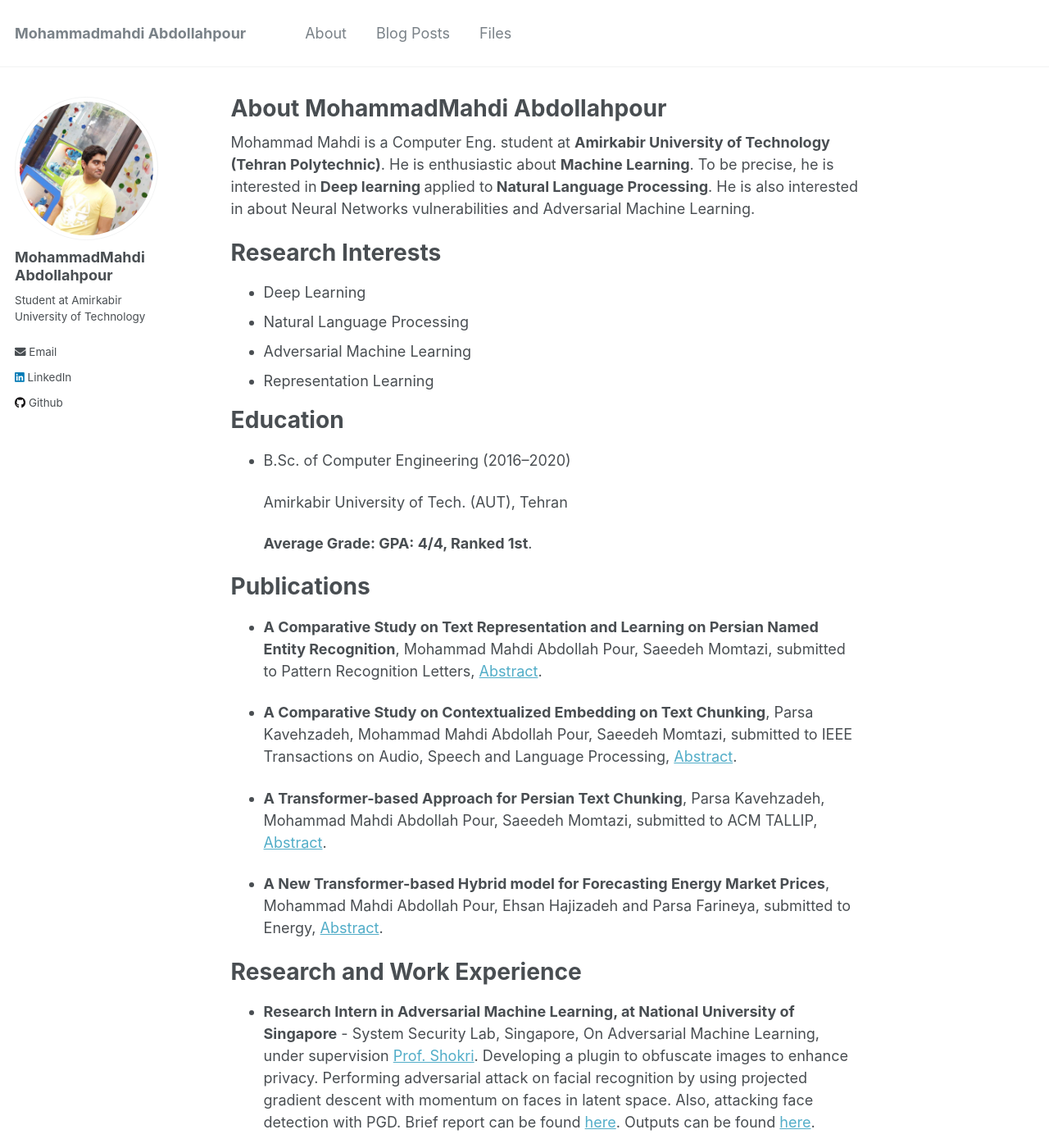
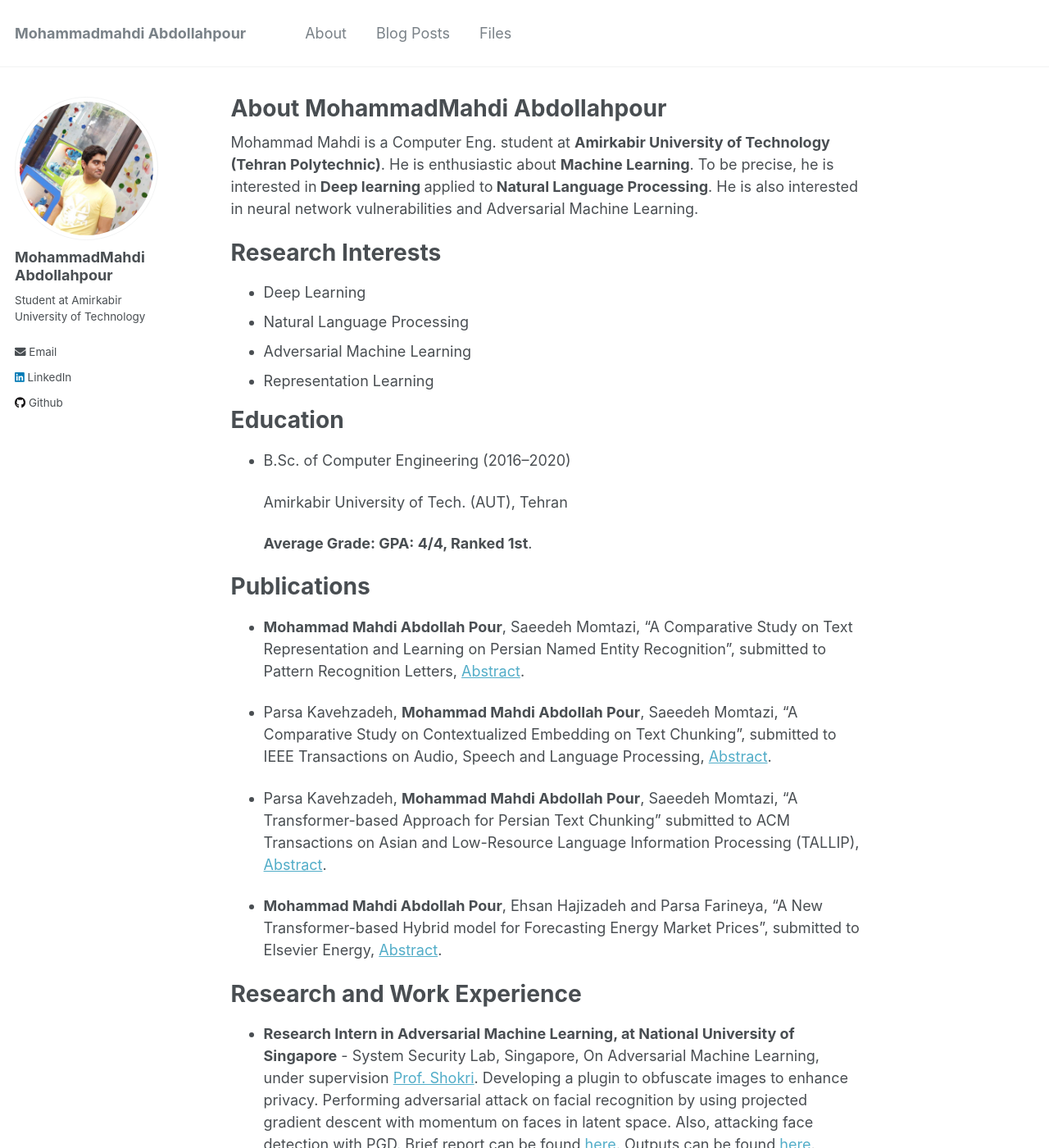
Before and after one commit to mahdiabdollahpour/mahdiabdollahpour.github.io, a Jekyll site: the page built from _pages/about.md, in a window 1280 px wide and 1400 px high. Shown: the whole window at 82% size. Built offline with Jekyll 4.4.1, drawn with Linux system fonts in a browser that asks for light colours.

Commit message:
Update about.md

```diff
--- a/_pages/about.md
+++ b/_pages/about.md
@@ -8,7 +8,7 @@ redirect_from:
   - /about.html
 ---
 
-Mohammad Mahdi is a Computer Eng. student at <Strong>Amirkabir University of Technology (Tehran Polytechnic)</Strong>. He is enthusiastic about <Strong>Machine Learning</Strong>. To be precise, he is interested in<Strong> Deep learning </Strong>applied to<Strong> Natural Language Processing</Strong>. He is also interested in about Neural Networks vulnerabilities and Adversarial Machine Learning.
+Mohammad Mahdi is a Computer Eng. student at <Strong>Amirkabir University of Technology (Tehran Polytechnic)</Strong>. He is enthusiastic about <Strong>Machine Learning</Strong>. To be precise, he is interested in<Strong> Deep learning </Strong>applied to<Strong> Natural Language Processing</Strong>. He is also interested in neural network vulnerabilities and Adversarial Machine Learning.
 
 Research Interests
 ======
@@ -28,18 +28,13 @@ Education
 
 Publications
 ======
-- **A Comparative Study on Text Representation and Learning on Persian Named Entity Recognition**,
-Mohammad Mahdi Abdollah Pour, Saeedeh Momtazi, submitted to Pattern Recognition Letters, [Abstract](https://drive.google.com/file/d/18-vrbH6x6AK-GRuzuq_FxRRp3kbsgv7q/view).
+- **Mohammad Mahdi Abdollah Pour**, Saeedeh Momtazi, "A Comparative Study on Text Representation and Learning on Persian Named Entity Recognition", submitted to Pattern Recognition Letters, [Abstract](https://drive.google.com/file/d/18-vrbH6x6AK-GRuzuq_FxRRp3kbsgv7q/view).
 
-- **A Comparative Study on Contextualized Embedding on Text Chunking**, Parsa Kavehzadeh, Mohammad
-Mahdi Abdollah Pour, Saeedeh Momtazi, submitted to IEEE Transactions on Audio, Speech and
-Language Processing, [Abstract](https://drive.google.com/file/d/1E2GzNGsa2DofIeziKv2nscYDas8_luUI/view).
+- Parsa Kavehzadeh, **Mohammad Mahdi Abdollah Pour**, Saeedeh Momtazi, "A Comparative Study on Contextualized Embedding on Text Chunking", submitted to IEEE Transactions on Audio, Speech and Language Processing, [Abstract](https://drive.google.com/file/d/1E2GzNGsa2DofIeziKv2nscYDas8_luUI/view).
 
-- **A Transformer-based Approach for Persian Text Chunking**, Parsa Kavehzadeh, Mohammad Mahdi
-Abdollah Pour, Saeedeh Momtazi, submitted to ACM TALLIP, [Abstract](https://drive.google.com/file/d/1Sgy4lPOry6dvAmORil6rbk7Df-R50MDE/view).
+- Parsa Kavehzadeh, **Mohammad Mahdi Abdollah Pour**, Saeedeh Momtazi, "A Transformer-based Approach for Persian Text Chunking" submitted to ACM Transactions on Asian and Low-Resource Language Information Processing (TALLIP), [Abstract](https://drive.google.com/file/d/1Sgy4lPOry6dvAmORil6rbk7Df-R50MDE/view).
 
-- **A New Transformer-based Hybrid model for Forecasting Energy Market Prices**, Mohammad Mahdi
-Abdollah Pour, Ehsan Hajizadeh and Parsa Farineya, submitted to Energy, [Abstract](https://drive.google.com/file/d/1EwD4R21XPcLWpt4SGSzU5ycRwz87Rx1i/view).
+- **Mohammad Mahdi Abdollah Pour**, Ehsan Hajizadeh and Parsa Farineya, "A New Transformer-based Hybrid model for Forecasting Energy Market Prices", submitted to Elsevier Energy, [Abstract](https://drive.google.com/file/d/1EwD4R21XPcLWpt4SGSzU5ycRwz87Rx1i/view).
 
 Research and Work Experience
 ======
```
